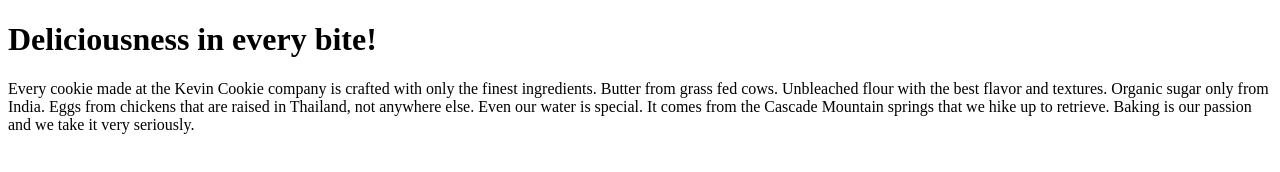
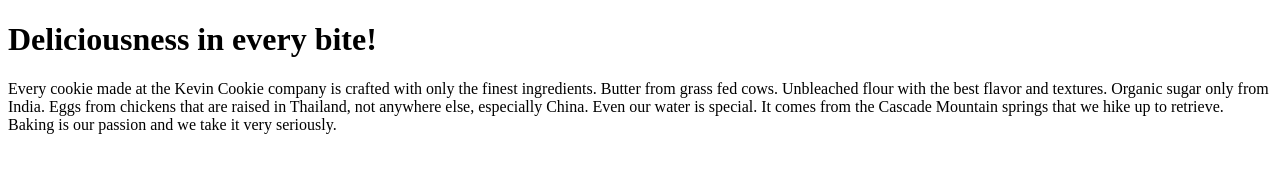
Before and after one commit to Bumroong-V/git-brv, a plain HTML site: page index.htm in a window 1280 px wide. Drawn offline with Linux system fonts and the light colour scheme.

```diff
--- a/index.htm
+++ b/index.htm
@@ -3,7 +3,7 @@
 <body>
 
 <h1>Deliciousness in every bite!</h1>
-<p>Every cookie made at the Kevin Cookie company is crafted with only the finest ingredients. Butter from grass fed cows. Unbleached flour with the best flavor and textures. Organic sugar only from India. Eggs from chickens that are raised in Thailand, not anywhere else. Even our water is special. It comes from the Cascade Mountain springs that we hike up to retrieve. Baking is our passion and we take it very seriously.</p>
+<p>Every cookie made at the Kevin Cookie company is crafted with only the finest ingredients. Butter from grass fed cows. Unbleached flour with the best flavor and textures. Organic sugar only from India. Eggs from chickens that are raised in Thailand, not anywhere else, especially China. Even our water is special. It comes from the Cascade Mountain springs that we hike up to retrieve. Baking is our passion and we take it very seriously.</p>
 
 </body>
 </html>
```
